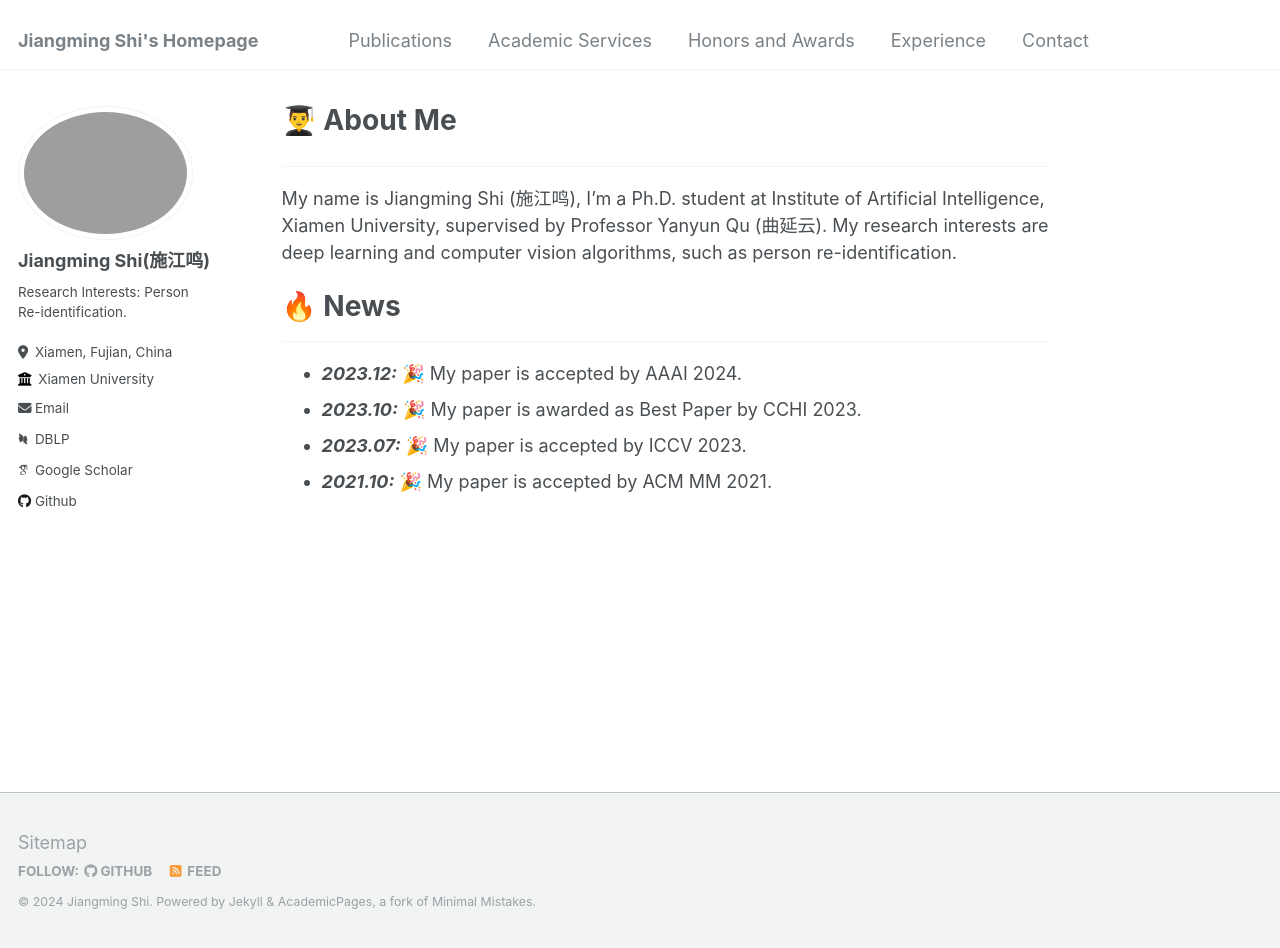
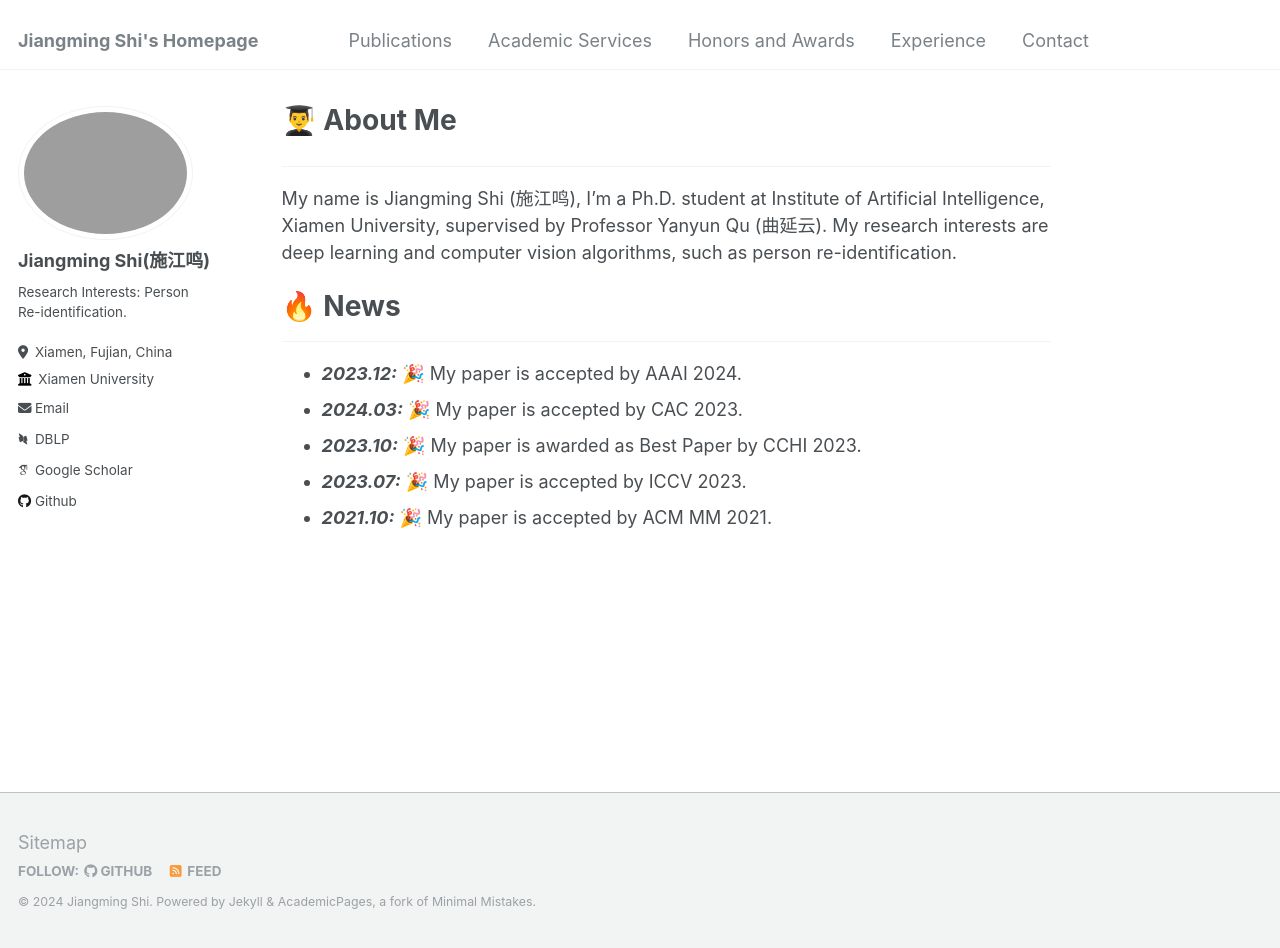
Before and after one commit to shijiangming1/shijiangming1.github.io, a Jekyll site: the page built from _pages/about.md, in a window 1280 px wide and 948 px high. Built offline with Jekyll 4.4.1, drawn with Linux system fonts in a browser that asks for light colours; some web fonts are replaced.

Commit message:
Update about.md

```diff
--- a/_pages/about.md
+++ b/_pages/about.md
@@ -18,6 +18,9 @@ My name is Jiangming Shi (施江鸣), I'm a Ph.D. student at Institute of Artifi
   <li>
     <strong><i>2023.12:</i></strong> 🎉 My paper is accepted by AAAI 2024.
   </li>
+      <li>
+    <strong><i>2024.03:</i></strong> 🎉 My paper is accepted by CAC 2023.
+  </li>
     <li>
     <strong><i>2023.10:</i></strong> 🎉 My paper is awarded as Best Paper by CCHI 2023.
   </li>
```
